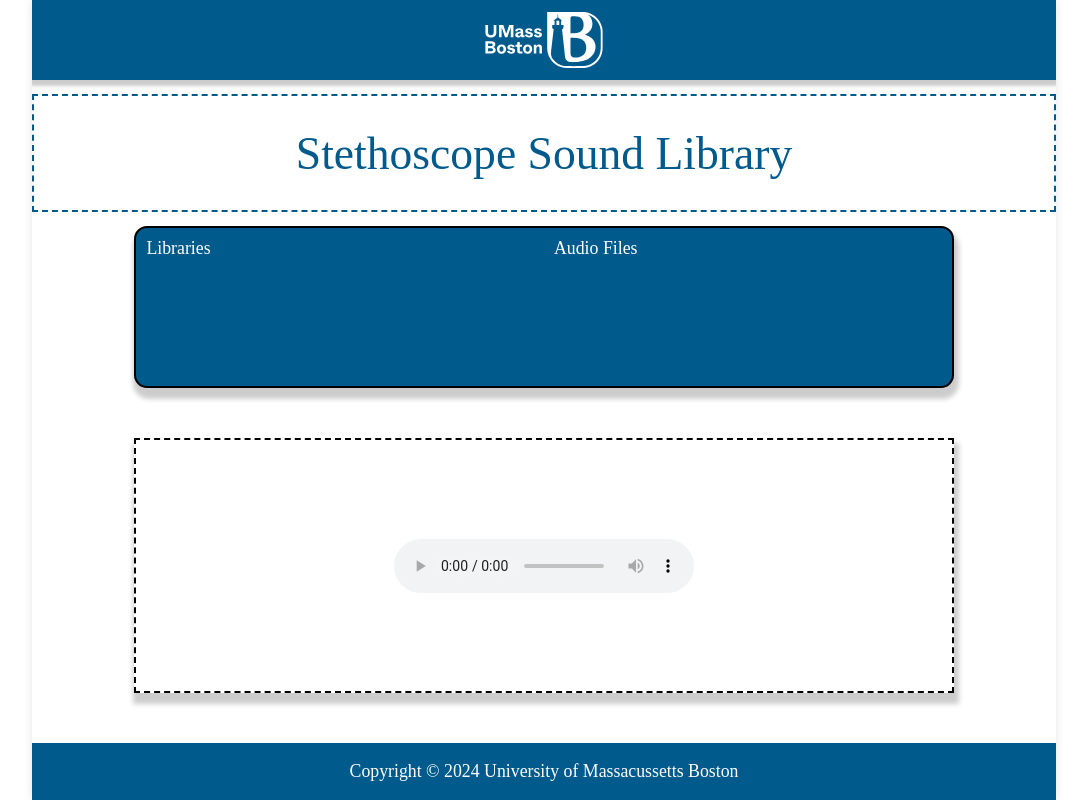
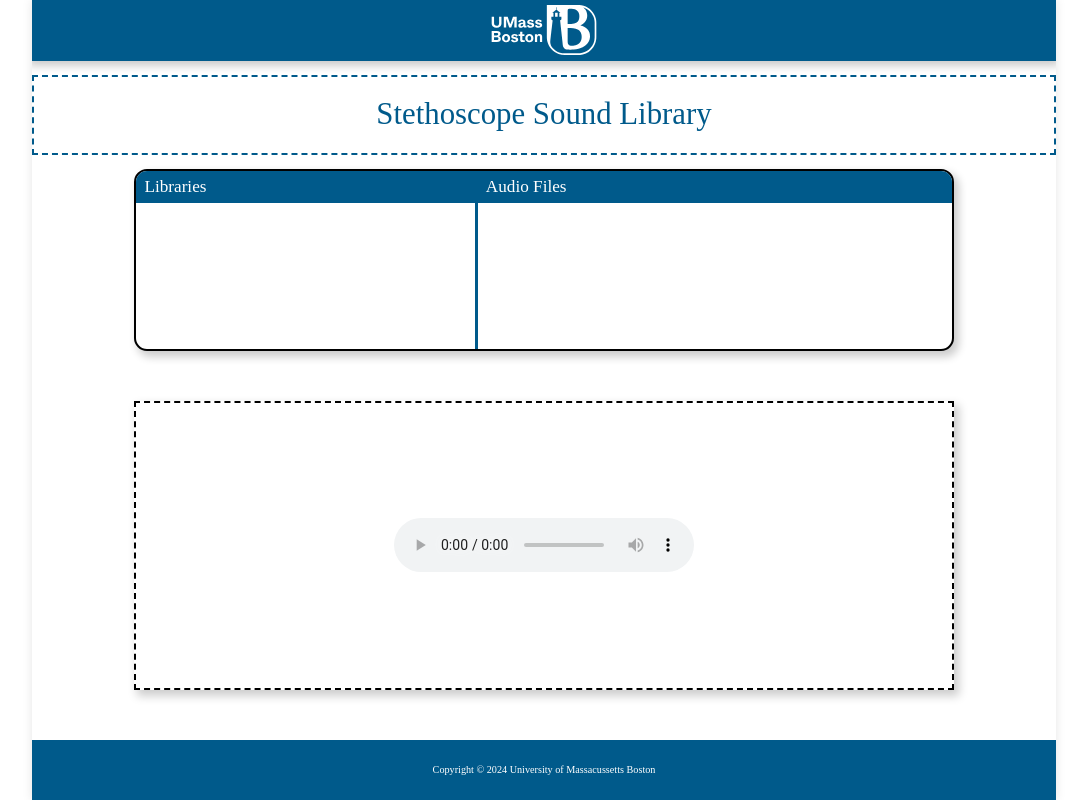
Before and after one commit to DEM-1323/Stethescope-Sound-Library, a Flask app: page / in a window 1280 px wide. Shown: the whole page, without its empty margins (96-1183 px from the left). Run offline with Flask 3, Linux system fonts and the light colour scheme; data that the repository does not hold is empty; some web fonts are replaced.

Commit message:
made many style changes to get closer to figma wireframe

```diff
--- a/static/css/styles.css
+++ b/static/css/styles.css
@@ -11,10 +11,10 @@ body {
   height: 100%;
   font-family: 'Arial', sans-serif; /* Your preferred font */
   background-color: #005A8B;
-  overflow: hidden;
+  overflow: hidden auto;
 }
 
-h1, h3 {
+h1, h3 , ul, li {
     font-family: 'DM Serif Text', serif;
     font-weight: 400;
     font-style: normal;
@@ -32,7 +32,7 @@ h1, h3 {
   max-width: 1024px;
   margin: auto;
   background-color: #fff;
-  overflow-y: auto;
+  overflow: hidden;
 }
 
 .App-Header {
@@ -43,13 +43,16 @@ h1, h3 {
     position: relative;
     z-index: 10;
     width: 100%;
-    height: 8vh; min-height: 80px;
-    box-shadow: 0 4px 3px 2px rgba(0, 0, 0, 0.2);
+    margin-bottom: auto;
+    height: 80px;
+    padding: 4vh 0;
+    box-shadow: 0px 2px 8px 3px rgba(0, 0, 0, 0.2);
 }
 
 .logo{
-    width: auto; height: 70%;
-    min-width: 132px;
+    width: auto; min-width: 132px;
+    height: 6vh; min-height: 50px; max-height: 75px;
+
 }
 /*.App{
     width: 834px; height:1134px;
@@ -72,7 +75,7 @@ h1, h3 {
 
 #Title {
 
-    font-size: calc(20px + 2vw);
+    font-size: calc(2vh + 2vw);
 }
 
 .Library-Select{
@@ -84,27 +87,34 @@ h1, h3 {
     max-height: 250px;
     border: 2px solid;
     border-radius: 13px;
-    overflow-y: auto;
+    overflow-y: hidden;
     margin-top: calc(10px + .5vh);
-    box-shadow: 2px 8px 5px 3px rgba(0, 0, 0, 0.2);
-    background-color: #005A8B;
+    box-shadow: 4px 5px 9px 1px rgba(0, 0, 0, 0.2);
+    background-color: white;
 }
 
 .Library-Select h3 {
     margin-top: 0;
-    margin-bottom: .2vh;
+    margin-bottom: 0;
+    padding: .75vh 1vh;
+    font-size: calc(10px + .5vw + .5vh);
+    background-color: #005A8B;
 }
 
 .sidebar, .File-Select {
-    flex: 1;
-    padding: 10px;
     color: white;
 }
-
+.sidebar {
+    flex: 1.25;
+    border-right: solid #005A8B;
+}
+.File-Select {
+    flex: 1.75;
+}
 
 h3 {
     color: white;
-    font-size: calc(10px + 1.2vw);
+    font-size: calc(5px + .5vw + .5vh);
 }
 
 ul {
@@ -116,8 +126,9 @@ ul {
 }
 
 ul li {
-    padding: 5px;
+    padding: .75vh 1.75vh;
     cursor: pointer;
+    color: #005A8B;
 }
 
 ul li:hover {
@@ -132,7 +143,7 @@ ul li:hover {
     justify-content: center;
     align-items: center;
     margin: calc(10px + 5vh) 0;
-    box-shadow: 2px 8px 5px 3px rgba(0, 0, 0, 0.2);
+    box-shadow: 4px 5px 9px 1px rgba(0, 0, 0, 0.2);
 }
 
 .App-Footer {
@@ -160,15 +171,27 @@ ul li:hover {
       box-shadow: 0 0 10px rgba(0, 0, 0, 0.1); /* Optional: add shadow for better focus */
     }
     .App-Header {
-        max-height: 96.33px;
-
+        padding: 0;
+    }
+    .logo {
+        max-height: 50px;
+    }
+    #Title {
+        font-size: calc(10px + 1vh + 1vw);
+    }
+    .Library-Select h3 {
+        font-size: calc(10px + .25vw + .5vh);
+    }
+    h3 {
+        font-size: calc(5px + .25vw + .25vh);
+    }
+    ul li {
+        padding: .5vh 2vh;
     }
     .App-Footer {
         padding: 0;
     }
-    h3 {
-        font-size: calc(5px + 1vw);
-    }
+
 
 
 }
```
